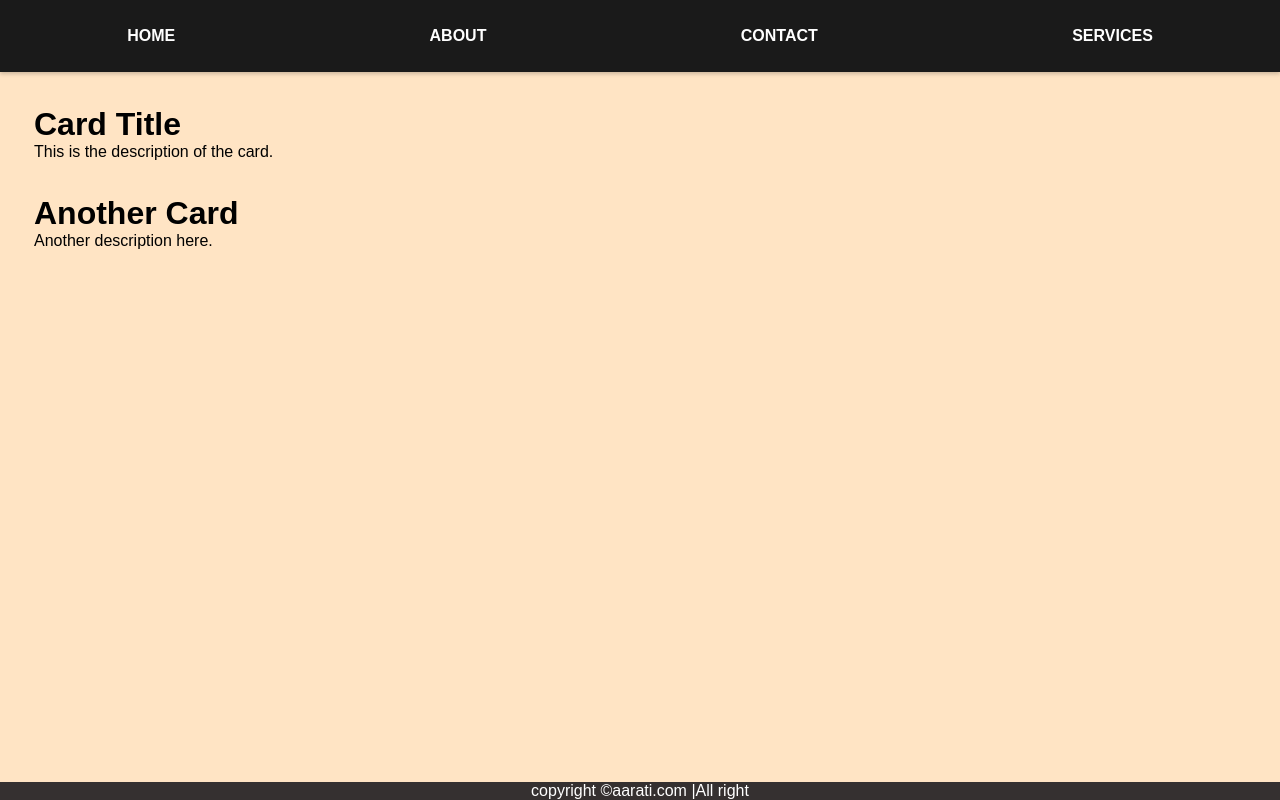
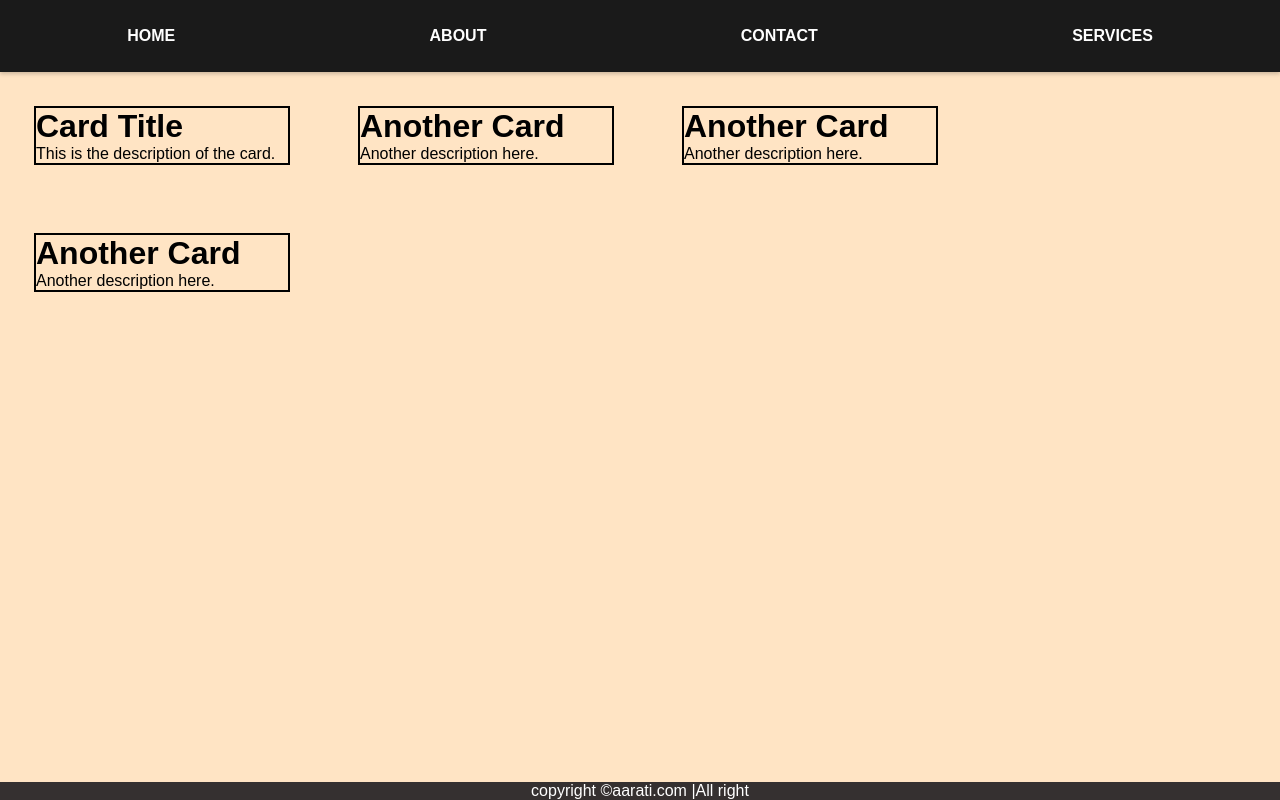
Before and after one commit to aarati01/ViteFirstProject, a React (Vite) app: page / in a window 1280 px wide. Built offline with nearby package versions, Linux system fonts and the light colour scheme.

Commit message:
css for the card jsx is added

```diff
--- a/src/App.jsx
+++ b/src/App.jsx
@@ -13,8 +13,9 @@ function App() {
       <div className="cards">
       <Card title="Card Title" description="This is the description of the card." />
       <Card title="Another Card" description="Another description here." />
-        <Card/>
-        <Card/>
+      <Card title="Another Card" description="Another description here." />
+      <Card title="Another Card" description="Another description here." />
+
 
       </div>
       <Footer/>
--- a/src/components/Card.css
+++ b/src/components/Card.css
@@ -1,6 +1,7 @@
 .Card{
     width: 20vw;
-    border:2px solid balck;
+    border:2px solid black;
     margin: 34px;
+    display: inline-block;
 
 }
```
